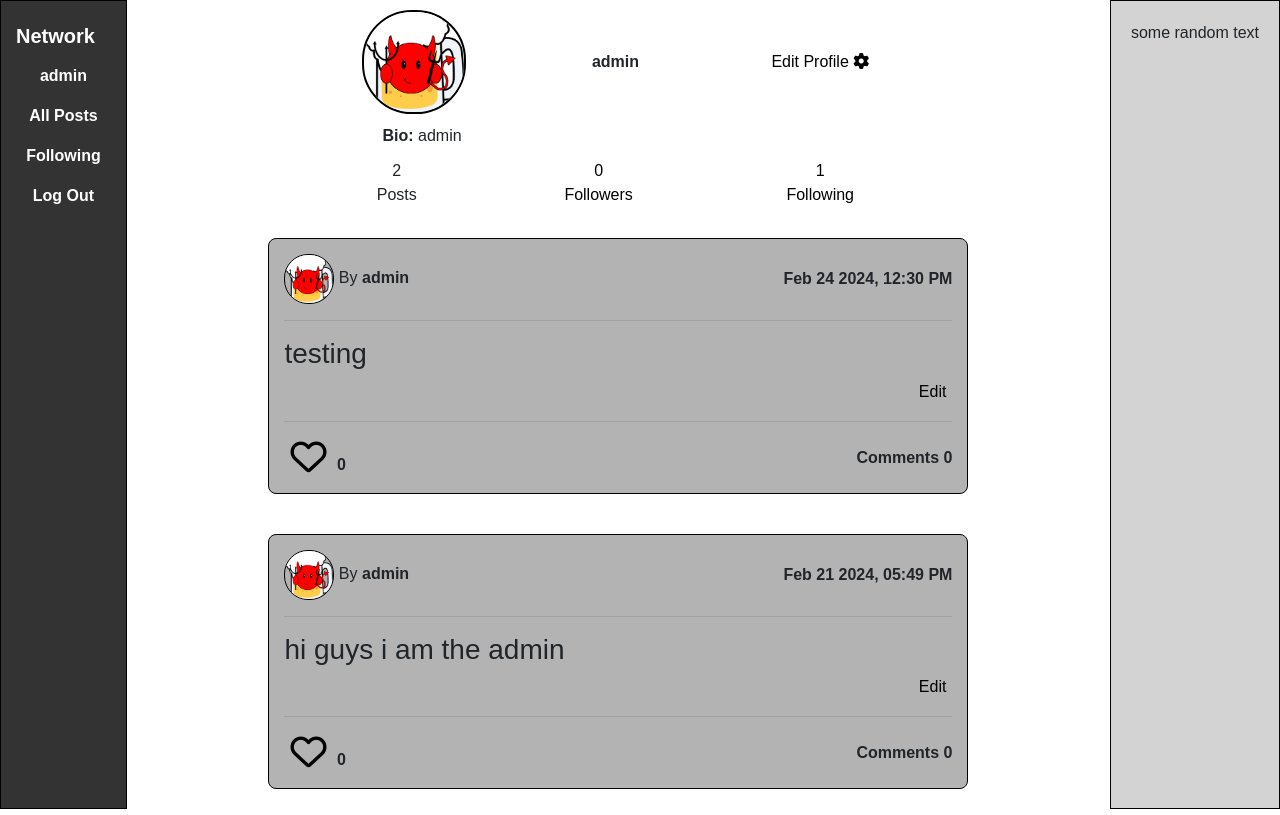
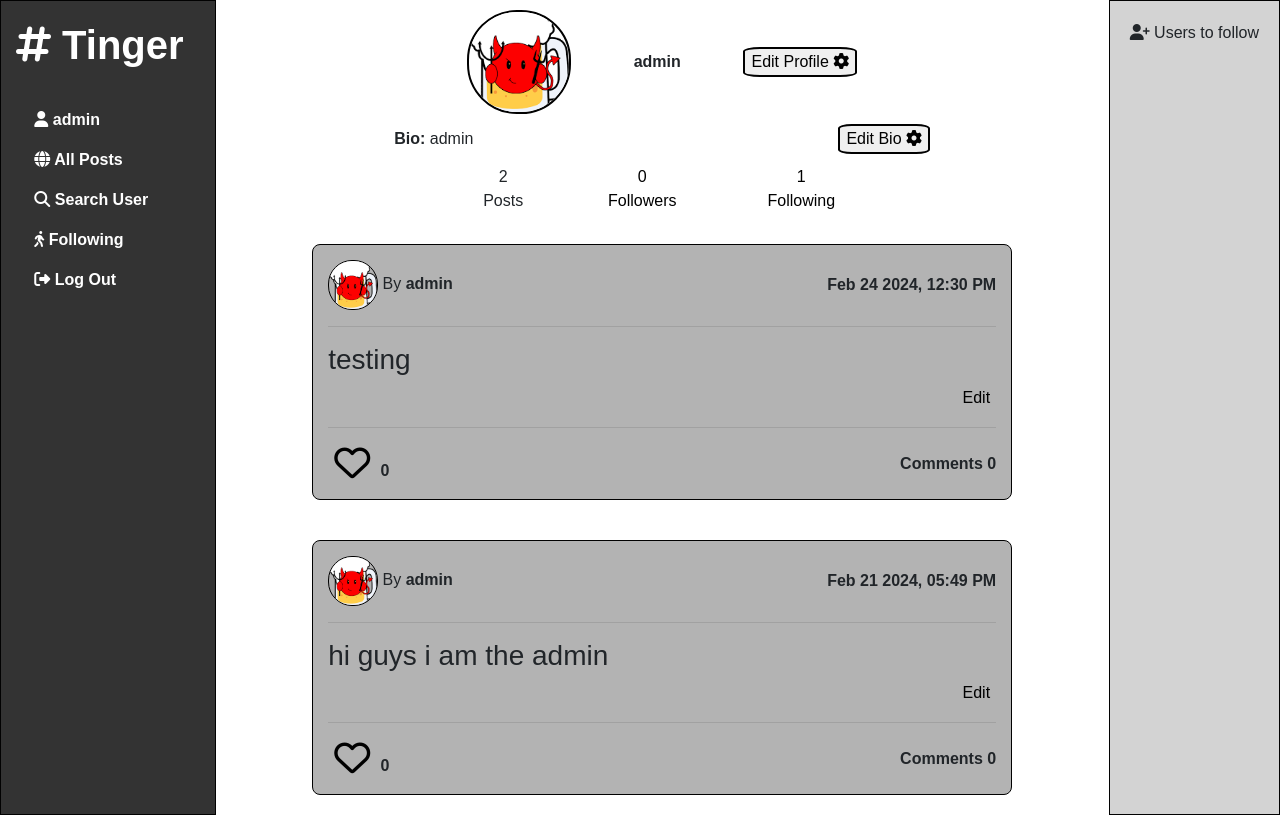
Before and after one commit to RipClaw15/Social-Network, a Django app: page /profile/admin in a window 1280 px wide. Run offline with Django 3.2, Linux system fonts and the light colour scheme; a user stored in the database is signed in; data comes from the database, SQL or seed files in the repository; both versions use the stored data as it was after the commit; some libraries are stand-ins or nearby versions.

Commit message:
added bio, edit bio and icons

```diff
--- a/network/static/network/profile.js
+++ b/network/static/network/profile.js
@@ -3,14 +3,26 @@ document.addEventListener('DOMContentLoaded', function() {
   const followersBtn = document.getElementById("followers");
   const followingsBtn = document.getElementById("followings");
   var settingsButton = document.getElementById("settings");
+  var editButton = document.getElementById("edit-bio-btn");
   if (settingsButton) {
     settingsButton.addEventListener("click", function(){
       document.querySelector('.pff').style.display = 'none';
       document.querySelector('.profile-edit').style.display = 'block';
     });
+
   }
+  if (editButton) {
 
+    editButton.addEventListener("click", function(){
+      console.log("click");
+      document.querySelector('.bio').style.display = 'none';
+      document.querySelector('.edit-bio').style.display = 'block';
+      document.querySelector('.edit-bio').style.display = "flex";
+      document.querySelector('.edit-bio').style.alignItems = "center";
+      document.querySelector('.edit-bio').style.justifyContent = "space-between";
 
+    });
+  }
   ModalRender(followersBtn);
   ModalRender(followingsBtn);
 });
--- a/network/static/network/react.jsx
+++ b/network/static/network/react.jsx
@@ -30,13 +30,13 @@ function CreatePost() {
                     />
                     <br />
                     <br />
-                    <button type="submit" class="btn btn-primary btn-lg btn-block">Post</button>
+                    <button type="submit" class="btn btn-primary btn-lg btn-block">
+                        Post
+                    </button>
                 </form>
             </div>
         </div>
     );
 }
 
-
-
 ReactDOM.render(<CreatePost />, document.getElementById('react-root'));
--- a/network/static/network/styles.css
+++ b/network/static/network/styles.css
@@ -13,7 +13,7 @@
 
 .puopff {
     text-align: center;
-    width: 80%;
+    width: 60%;
 }
 
 #nr-posts {
@@ -48,7 +48,7 @@ textarea {
     align-items: center;
 }
 
-.like-button, .edit-button, #followers, #followings ,#settings{
+.like-button, .edit-button, #followers, #followings {
     background: none;
     border:none;
   }
@@ -82,6 +82,7 @@ textarea {
 
 .left-bar {
     border: 1px solid #010101;
+    min-width:20vh;
 }
 
 
@@ -109,6 +110,7 @@ body {
     background-color: lightgray;
     padding: 20px;
     border: 1px solid #010101;
+    min-width:20vh;
 }
 
 nav {
@@ -118,10 +120,9 @@ nav {
 
   ul {
     list-style-type: none;
-    margin: 0;
-    padding: 0;
+    margin: 10%;
     display: flex;
-    align-items: center;
+    align-items: start;
   }
 
 
@@ -175,26 +176,30 @@ nav {
     margin-top: 10px;
 }
 
+
 .login-form {
 
     text-align:center;
     justify-content: center;
     align-items: center;
-    height: 40vh;
+
     margin: 0;
     background-color:lightsteelblue;
     max-width: 400px;
     padding: 20px;
     border: 1px solid #ccc;
     border-radius: 8px;
+    width: 150%;
 }
+
+
 
 .register-form {
 
     text-align:center;
     justify-content: center;
     align-items: center;
-    height: 60vh;
+    width: 150%;
     margin: 0;
     background-color:lightsteelblue;
     max-width: 400px; /* Set a maximum width for the form */
@@ -258,6 +263,49 @@ nav {
 }
 
 .bio {
+
+    display: flex;
+    align-items: center;
+    justify-content:space-between;
+    width: 100%;
+}
+
+.Tinger {
+    display: flex;
+    align-items: center;
+    justify-content:left;
+
+    margin-top: 40px;
     margin-left: 20%;
-    text-align: left;
 }
+.info {
+    display: flex;
+    align-items: center;
+    justify-content:left;
+
+    margin-left: 20%;
+    padding: 20px;
+}
+body {
+    min-height: 100vh;
+}
+
+#edit-bio-btn, #settings {
+    border-radius: 15%;
+    border: 2px solid #010101;
+}
+
+.edit-bio {
+
+    display: none;
+
+}
+
+li {
+    padding: 0;
+    margin: 0;
+}
+
+#ind {
+    color: #010101;
+}
--- a/network/templates/network/layout.html
+++ b/network/templates/network/layout.html
@@ -3,7 +3,7 @@
 <!DOCTYPE html>
 <html lang="en">
     <head>
-        <title>{% block title %}Social Network{% endblock %}</title>
+        <title>{% block title %}Tinger{% endblock %}</title>
         <link rel="stylesheet" href="https://stackpath.bootstrapcdn.com/bootstrap/4.4.1/css/bootstrap.min.css" integrity="sha384-Vkoo8x4CGsO3+Hhxv8T/Q5PaXtkKtu6ug5TOeNV6gBiFeWPGFN9MuhOf23Q9Ifjh" crossorigin="anonymous">
         <link rel="stylesheet" href="{% static 'network/styles.css' %}">
         <link rel="stylesheet" href="https://cdnjs.cloudflare.com/ajax/libs/font-awesome/4.7.0/css/font-awesome.min.css">
@@ -14,31 +14,73 @@
     <body>
         <div class="left-bar">
             <nav>
-                <a class="navbar-brand" href="{% url 'index' %}">Network</a>
+                <a class="navbar-brand" href="{% url 'index' %}">
+                    <h1>
+                        <b>
+                            <strong>
+                                <i class="fa-solid fa-hashtag"></i>
+                                Tinger
+                            </strong>
+                        </b>
+                    </h1>
+                </a>
 
                 <div>
                 <ul class="navbar-nav mr-auto">
                     {% if user.is_authenticated %}
                         <li class="nav-item">
-                            <a id="username-link" class="nav-link" href="/profile/{{user.username}}"><strong>{{ user.username }}</strong></a>
+                            <a id="username-link" class="nav-link" href="/profile/{{user.username}}">
+                                <strong>
+                                    <i class="fa-solid fa-user"></i>
+                                    {{ user.username }}
+
+                                </strong></a>
                         </li>
                     {% endif %}
                     <li class="nav-item">
-                    <a id="all-posts" class="nav-link" href="{% url 'all_posts' %}">All Posts</a>
+                        <a id="all-posts" class="nav-link" href="{% url 'all_posts' %}">
+                            <i class="fa-solid fa-globe"></i>
+                            All Posts
+
+                        </a>
                     </li>
+
                     {% if user.is_authenticated %}
                         <li class="nav-item">
-                            <a class="nav-link" href="{% url 'following' %}">Following</a>
+                            <a id="search" class="nav-link" href="{% url 'search' %}">
+                                <i class="fa-solid fa-magnifying-glass"></i>
+                                Search User
+
+                            </a>
                         </li>
                         <li class="nav-item">
-                            <a class="nav-link" href="{% url 'logout' %}">Log Out</a>
+                            <a class="nav-link" href="{% url 'following' %}">
+                                <i class="fa-solid fa-person-walking"></i>
+                                Following
+
+                            </a>
+                        </li>
+                        <li class="nav-item">
+                            <a class="nav-link" href="{% url 'logout' %}">
+                                <i class="fa-solid fa-right-from-bracket"></i>
+                                Log Out
+
+                            </a>
                         </li>
                     {% else %}
                         <li class="nav-item">
-                            <a class="nav-link" href="{% url 'login' %}">Log In</a>
+                            <a class="nav-link" href="{% url 'login' %}">
+                                <i class="fa-solid fa-right-to-bracket"></i>
+                                Log In
+
+                            </a>
                         </li>
                         <li class="nav-item">
-                            <a class="nav-link" href="{% url 'register' %}">Register</a>
+                            <a class="nav-link" href="{% url 'register' %}">
+                                <i class="fa-solid fa-id-card"></i>
+                                Register
+
+                            </a>
                         </li>
                     {% endif %}
                 </ul>
@@ -49,6 +91,10 @@
             {% block body %}
             {% endblock %}
         </div>
-        <div class="right-bar">some random text</div>
+        <div class="right-bar">
+            <i class="fa-solid fa-user-plus"></i>
+            Users to follow
+
+        </div>
     </body>
 </html>
--- a/network/templates/network/login.html
+++ b/network/templates/network/login.html
@@ -22,7 +22,7 @@
                 <input class="btn btn-primary" type="submit" value="Login">
             </form>
             <hr>
-            Don't have an account? <a href="{% url 'register' %}">Register here.</a>
+            Don't have an account? <a id= "ind" href="{% url 'register' %}">Register here.</a>
         </div>
     </div>
 {% endblock %}
--- a/network/templates/network/profile.html
+++ b/network/templates/network/profile.html
@@ -29,12 +29,39 @@
                     {% endif %}
                 </div>
             </div>
+
             <div class="bio">
-                <b>Bio: </b>
-                 {{ bio }}
+                <div><b>Bio: </b>
+                {{ bio }}
+                </div>
+                {% if user.is_authenticated %}
+                        {% if user.username == name %}
+                            <button id="edit-bio-btn">
+                                Edit Bio
+                                <i class="fas fa-cog"></i>
+                            </button>
+                        {% endif %}
+                {% endif %}
             </div>
+
+
+                            <form action="/edit-bio" method="post" class="edit-bio">
+                                {% csrf_token %}
+
+                                    <p>
+                                        <label for="id_profilebio"><b>Bio: </b> </label>
+                                        <input type="text" name="bio" id="id_profilebio" required>
+                                    </p>
+
+                                <button type="submit" id="edit-bio-btn">
+                                    Save Bio
+                                    <i class="far fa-save"></i>
+                                </button>
+                            </form>
+
+
+
             <div class="pff">
-
                 <div id="nr-posts">
                     <div> {{ posts_count }}</div>
                     Posts
@@ -47,7 +74,6 @@
                     <div>{{ followers_count }}</div>
                     Following
                 </button>
-
 
             </div>
             <div class="profile-edit">
--- a/network/templates/network/register.html
+++ b/network/templates/network/register.html
@@ -28,7 +28,7 @@
             <input class="btn btn-primary" type="submit" value="Register">
         </form>
         <hr>
-        Already have an account? <a href="{% url 'login' %}">Log In here.</a>
+        Already have an account? <a id= "ind" href="{% url 'login' %}">Log In here.</a>
     </div>
 </div>
 {% endblock %}
--- a/network/urls.py
+++ b/network/urls.py
@@ -14,7 +14,9 @@ urlpatterns = [
     path('follow_unfollow/<str:username>/', views.follow_unfollow, name='follow_unfollow'),
     path("post/<int:post_id>/like", views.like_post, name="like_post"),
     path('image_upload', views.profile_pic_view, name='image_upload'),
+    path('edit-bio', views.edit_bio, name='edit-bio'),
     path('success', views.success, name='success'),
+    path('search', views.search_user, name="search"),
 
 
     # API Routes
--- a/network/views.py
+++ b/network/views.py
@@ -19,6 +19,30 @@ class ProfileForms(forms.ModelForm):
     class Meta:
         model = User
         fields = ('profileimg',)
+
+class BioForms(forms.ModelForm):
+    bio = forms.CharField(label="Bio")
+
+    class Meta:
+        model = User
+        fields = ('bio',)
+
+def search_user(request):
+    pass
+
+def edit_bio(request):
+    if request.user.is_authenticated:
+        if request.method == 'POST':
+            current_user = request.user
+            bio_form = BioForms(request.POST, instance=current_user)
+            if bio_form.is_valid():
+                bio_form.save()
+                return redirect('profile', username=current_user.username)
+        else:
+            form = BioForms()
+        return render(request, 'profile.html', {'form': form})
+    else:
+        return redirect('login')
 
 
 def profile_pic_view(request):
@@ -48,7 +72,10 @@ def success(request):
 
 @csrf_exempt
 def index(request):
-    return render(request, "network/index.html")
+    if request.user.is_authenticated:
+        return redirect('all_posts')
+    else:
+        return render(request, "network/index.html")
 
 def all_posts(request):
     return render(request, "network/all_posts.html")
@@ -145,15 +172,6 @@ def profile_posts(request, username):
     posts = base_query.order_by("-date_posted").all()
 
     return JsonResponse([post.serialize (request.user) for post in posts], safe=False)
-
-def edit_profile(request):
-    if request.user.is_authenticated:
-        current_user = request.user
-        user_form = ProfileForms(request.POST or None, request.FILES or None, instance=current_user)
-        if user_form.is_valid():
-            user_form.save()
-
-
 
 def profile_view(request, username):
     if request.user.is_authenticated:
```
Also changed, not shown: network/templates/network/index.html (+24 -15 lines), db.sqlite3, media/profile_images/76ca7e8d90851c00.png (added), media/profile_images/76ca7e8d90851c00_GxRaQKc.png (added), media/profile_images/images.jpg (added), media/profile_images/images_RQbqHND.jpg (added).
